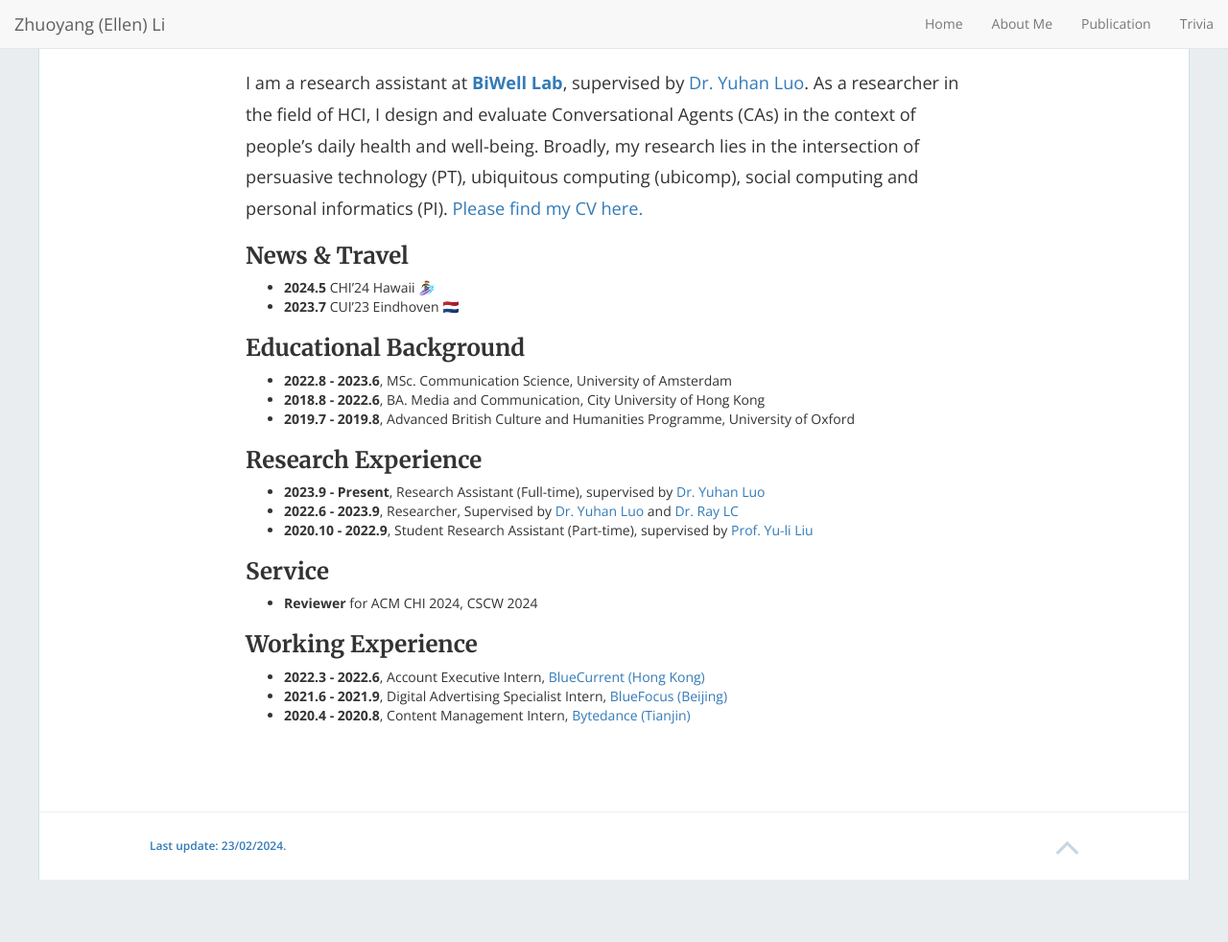
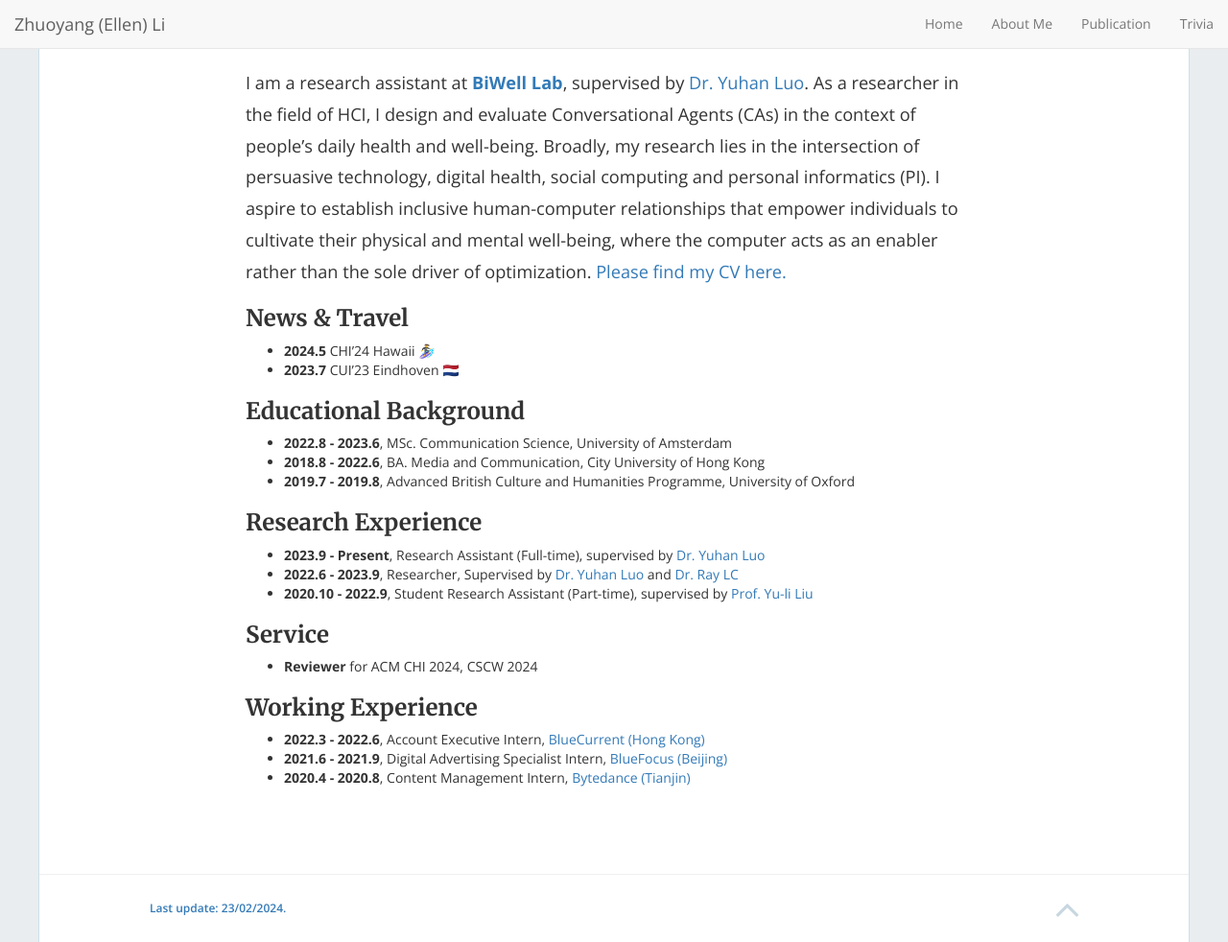
Before and after one commit to jamigibbs/phantom, a Jekyll site: the page built from about.md, in a window 1280 px wide and 982 px high. Shown: the whole window at 96% size. Built offline with Jekyll 4.4.1, drawn with Linux system fonts in a browser that asks for light colours; nearby versions of some CDN libraries.

Commit message:
Update about.md

```diff
--- a/about.md
+++ b/about.md
@@ -4,7 +4,7 @@ title: About Me
 permalink: /about/
 ---
 
-I am a research assistant at [**BiWell Lab**](https://yuhanlolo.github.io/me/lab.html), supervised by [Dr. Yuhan Luo](https://yuhanlolo.github.io/me/). As a researcher in the field of HCI, I design and evaluate Conversational Agents (CAs) in the context of people's daily health and well-being. Broadly, my research lies in the intersection of persuasive technology (PT), ubiquitous computing (ubicomp), social computing and personal informatics (PI).
+I am a research assistant at [**BiWell Lab**](https://yuhanlolo.github.io/me/lab.html), supervised by [Dr. Yuhan Luo](https://yuhanlolo.github.io/me/). As a researcher in the field of HCI, I design and evaluate Conversational Agents (CAs) in the context of people's daily health and well-being. Broadly, my research lies in the intersection of persuasive technology, digital health, social computing and personal informatics (PI). I aspire to establish inclusive human-computer relationships that empower individuals to cultivate their physical and mental well-being, where the computer acts as an enabler rather than the sole driver of optimization.
 [Please find my CV here.](img/Resume-0312.pdf)
 
 ### News & Travel
```
